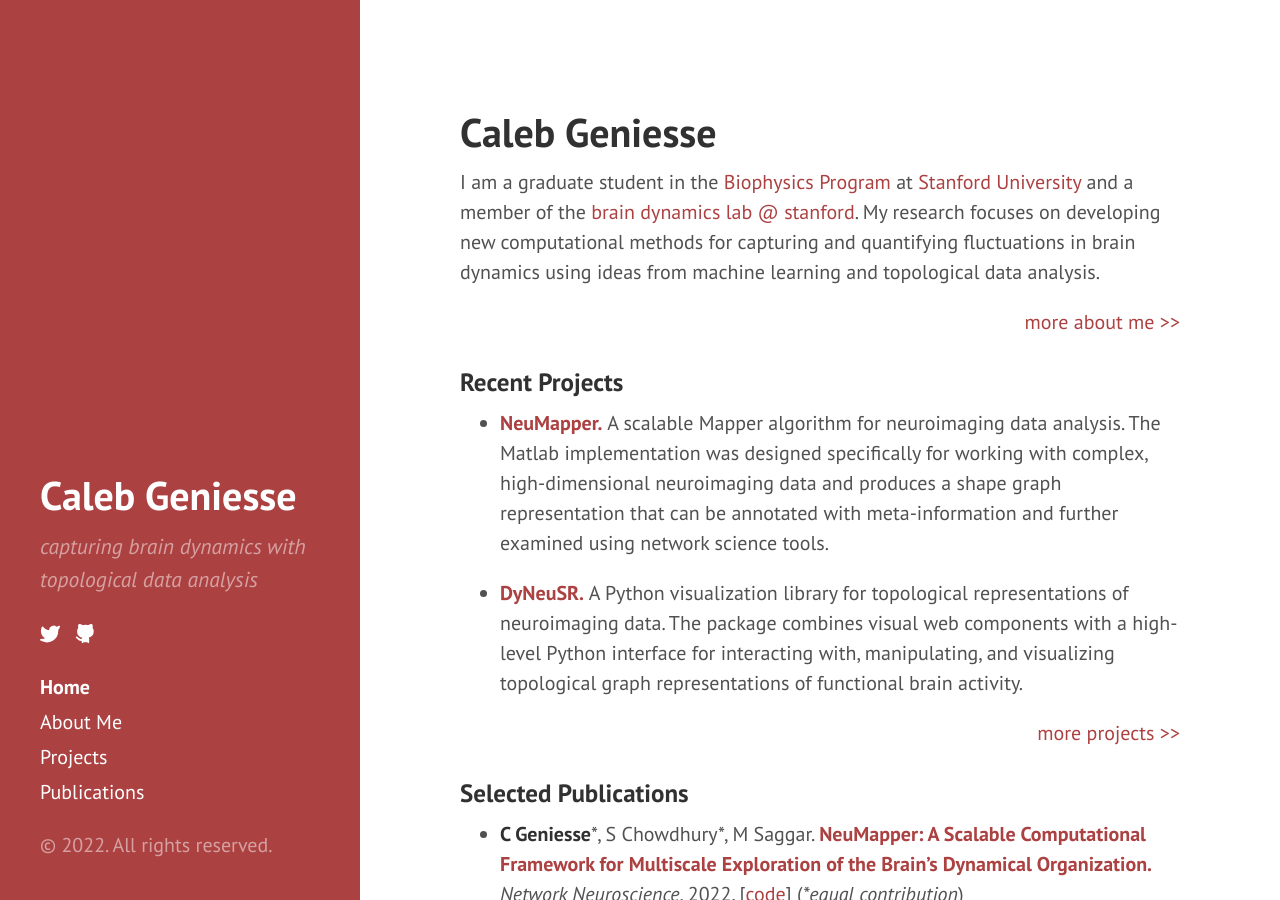
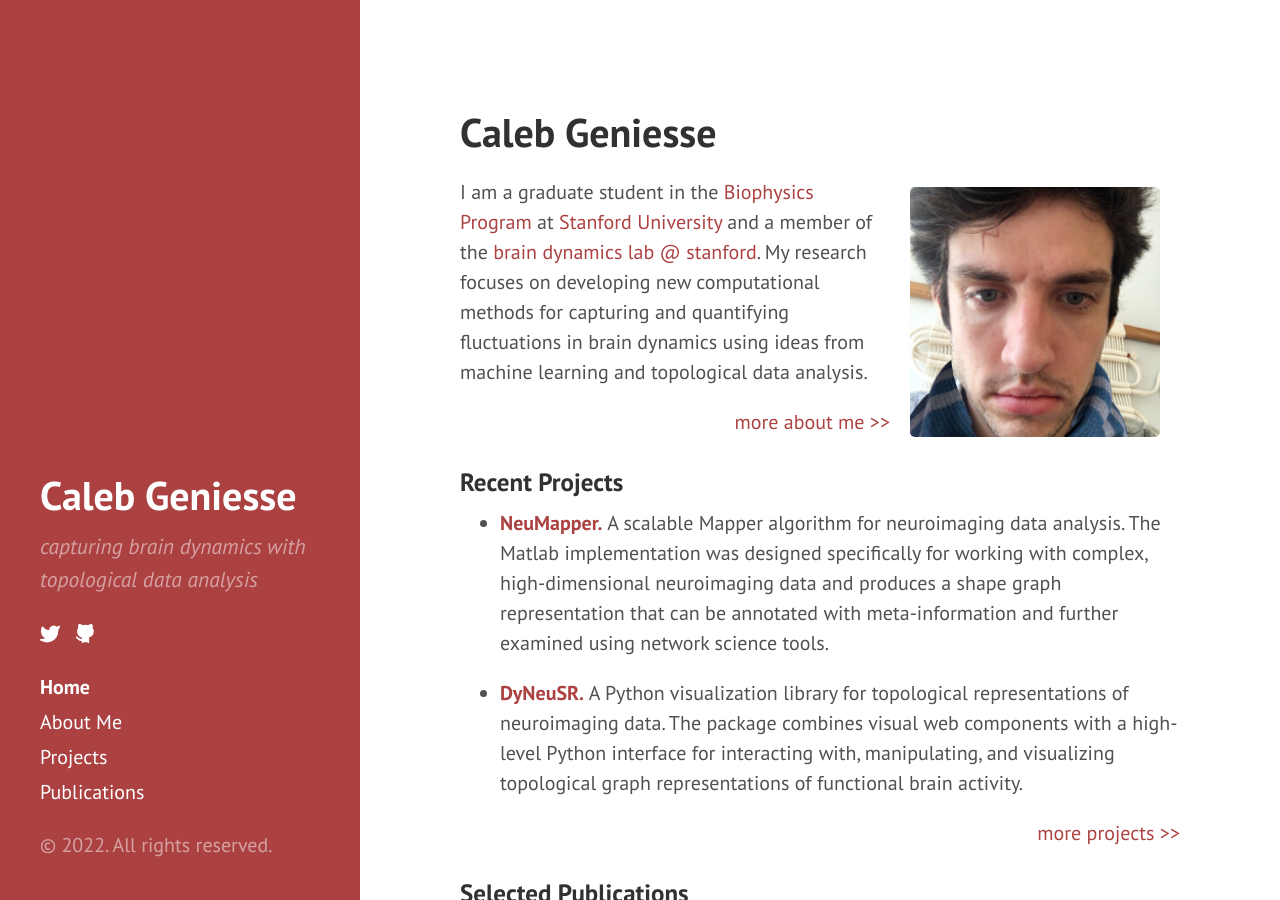
Before and after one commit to calebgeniesse/calebgeniesse.github.io, a Jekyll site: the page built from index.md, in a window 1280 px wide and 900 px high. Built offline with Jekyll 4.4.1, drawn with Linux system fonts in a browser that asks for light colours; our own code applies the rules of GitHub Pages for plain Markdown files.

Commit message:
Update index.md

```diff
--- a/index.md
+++ b/index.md
@@ -8,6 +8,9 @@ title:
 
 
 
+<p>
+	<img src="{{ site.baseurl }}/public/images/me2.png?s=250" style="max-width:250px; margin: 1em; float: right">
+</p>
 
 I am a graduate student in the [Biophysics Program](http://med.stanford.edu/biophysics.html) at [Stanford University](https://www.stanford.edu/) and a member of the [brain dynamics lab @ stanford](https://braindynamicslab.github.io). My research focuses on developing new computational methods for capturing and quantifying fluctuations in brain dynamics using ideas from machine learning and topological data analysis.
 
```
